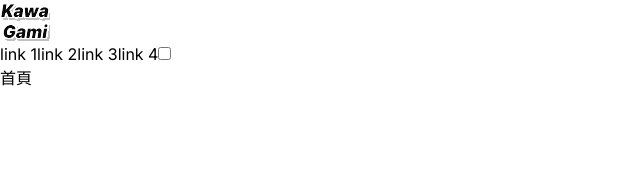
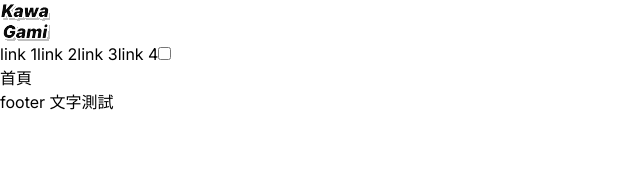
Before and after one commit to kawagami/blog-next, a Next.js app: page / in a window 1280 px wide. Shown: the top 180 px of the page, without its empty margins (0-640 px from the left). Built offline with nearby package versions, Linux system fonts and the light colour scheme.

Commit message:
update: dark mode 文字顏色調整

```diff
--- a/app/layout.js
+++ b/app/layout.js
@@ -16,7 +16,7 @@ export default function RootLayout({ children }) {
   return (
     <html lang="en">
       <body className={inter.className}>
-        <header className="min-h-[50px] bg-red-300 dark:bg-purple-300 overflow-hidden hidden sm:grid sm:grid-cols-2 grid-cols-1 grid-rows-1 gap-2">
+        <header className="min-h-[50px] bg-red-300 dark:bg-purple-300 dark:text-white overflow-hidden hidden sm:grid sm:grid-cols-2 grid-cols-1 grid-rows-1 gap-2">
           <div className="bg-white dark:bg-gray-600">
             {/* <Link href="/">KAWAGAMI</Link> */}
             <Link href="/">
@@ -37,11 +37,13 @@ export default function RootLayout({ children }) {
           </div>
         </header>
 
-        <main className="min-h-[calc(100svh-50px-50px)] bg-orange-300 dark:bg-pink-300 overflow-hidden">
+        <main className="min-h-[calc(100svh-50px-50px)] bg-orange-300 dark:bg-pink-300 dark:text-white overflow-hidden">
           {children}
         </main>
 
-        <footer className="min-h-[50px] bg-yellow-300 dark:bg-teal-300 overflow-hidden"></footer>
+        <footer className="min-h-[50px] bg-yellow-300 dark:bg-teal-300 dark:text-white overflow-hidden">
+          footer 文字測試
+        </footer>
       </body>
     </html>
   );
```
